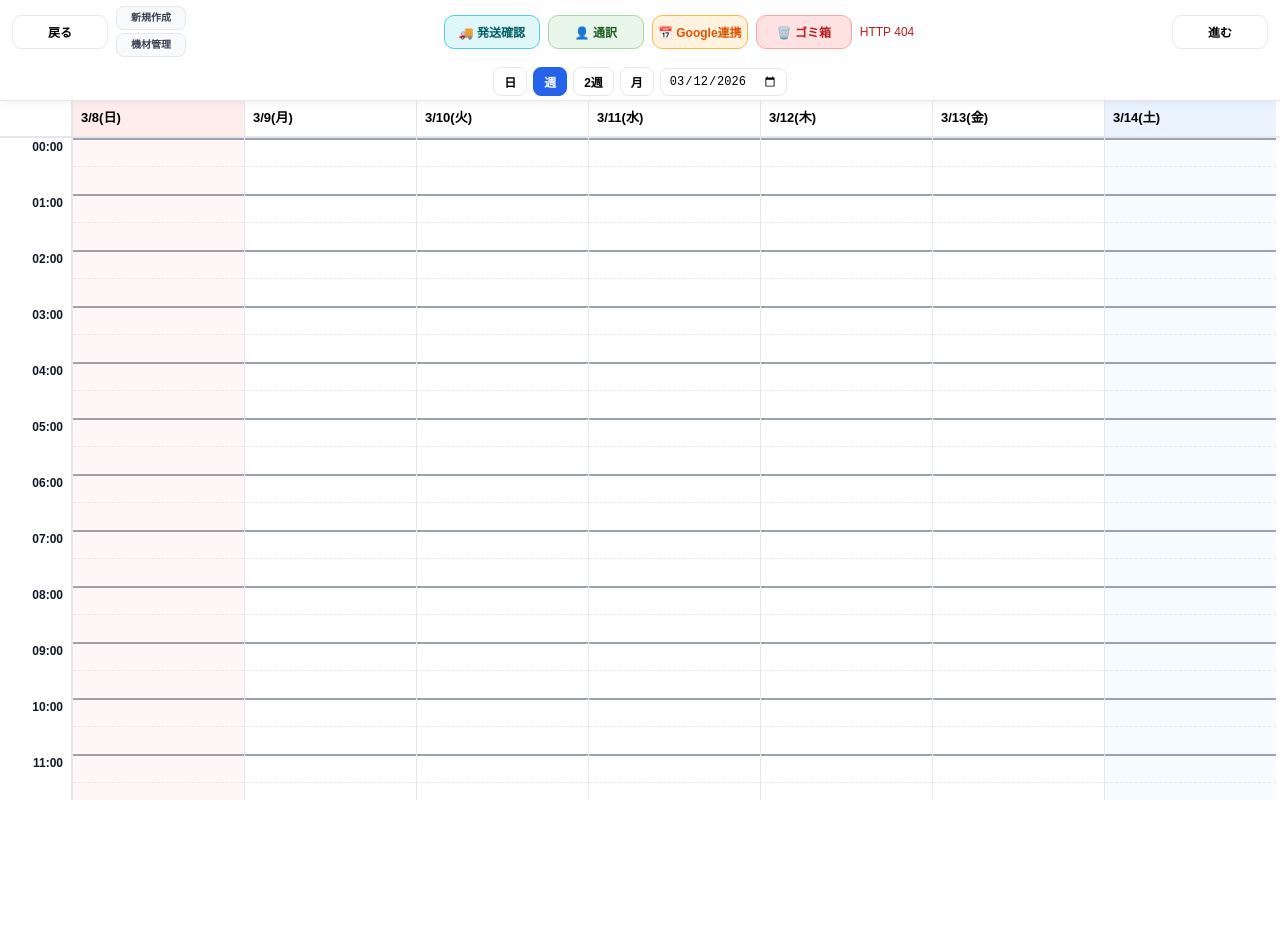
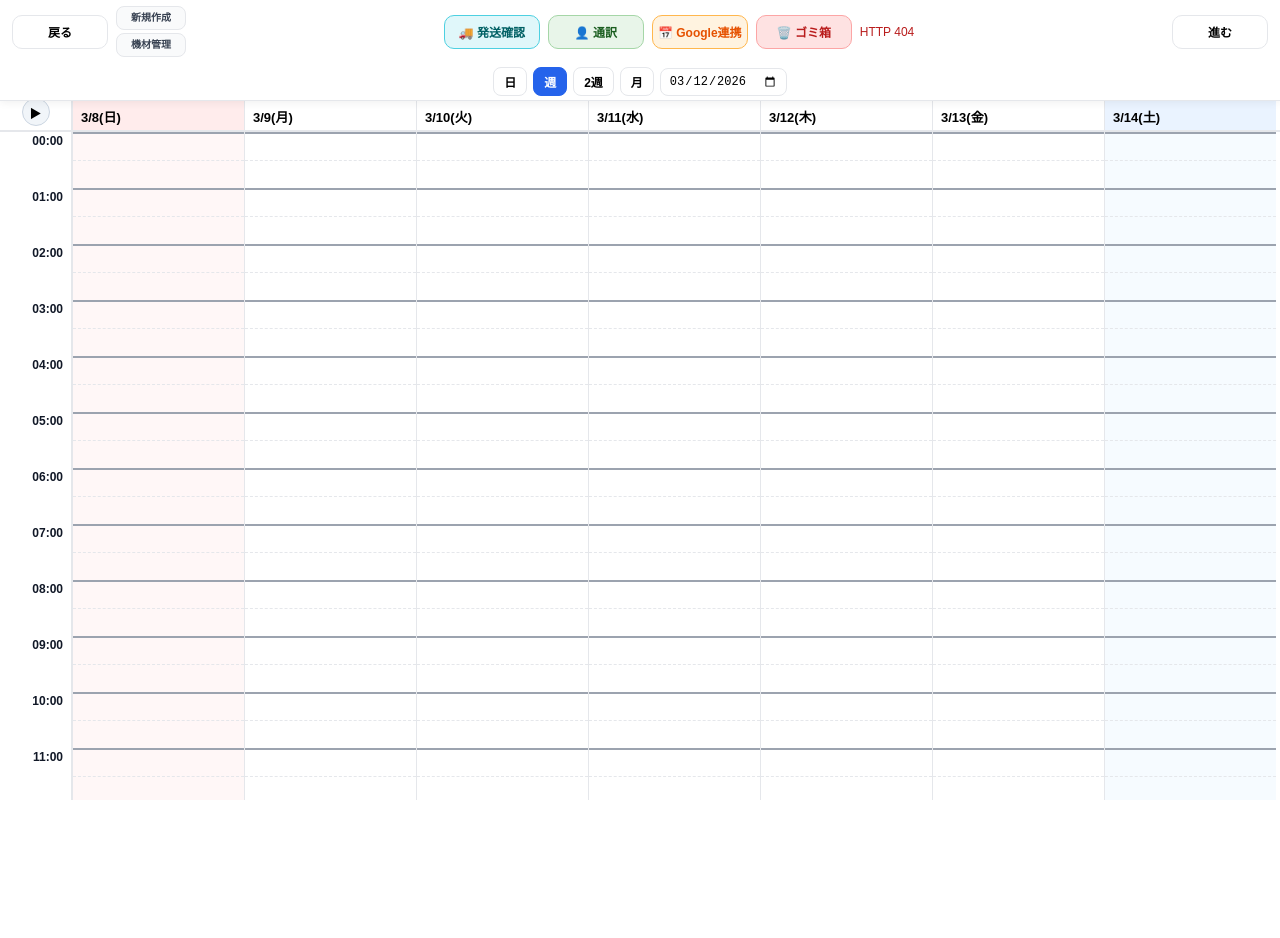
Before and after one commit to Teru-PC/warehouse-app, a website: page public/calendar.html in a window 1280 px wide. Drawn offline with Linux system fonts and the light colour scheme; no server answers; sample sign-in values are in the browser's storage.

Commit message:
feat: 時間未定エリアの折りたたみ機能を追加

```diff
--- a/public/calendar.html
+++ b/public/calendar.html
@@ -78,6 +78,33 @@
     #dateHeaderCorner {
       flex-shrink: 0; background: #fff;
       border-right: 1px solid #e5e7eb;
+      position: relative;
+    }
+    /* 折りたたみトグルボタン */
+    #alldayToggleBtn {
+      position: absolute; bottom: 4px; left: 50%;
+      transform: translateX(-50%);
+      width: 28px; height: 28px;
+      background: #f1f5f9; border: 1px solid #cbd5e1;
+      border-radius: 50%; cursor: pointer;
+      font-size: 12px; display: flex;
+      align-items: center; justify-content: center;
+      z-index: 10; transition: background 0.2s;
+      user-select: none;
+    }
+    #alldayToggleBtn:hover { background: #e2e8f0; }
+    /* 折りたたみ状態 */
+    #dateHeaderBar.allday-collapsed .cal-ship-btn-area {
+      overflow: hidden;
+      min-height: 0 !important;
+      height: 0 !important;
+      padding: 0 !important;
+    }
+    #dateHeaderBar.allday-collapsed .cal-allday-item {
+      display: none;
+    }
+    #dateHeaderBar.allday-collapsed .cal-day-head {
+      padding-bottom: 4px;
     }
     #dateHeaderScroll { flex: 1; overflow: hidden; }
     #daysHeader { display: grid; grid-auto-flow: column; }
@@ -89,6 +116,7 @@
     .cal-day-head.is-sun { background: #ffecec; }
     .cal-ship-btn-area {
       display: flex; flex-direction: column; gap: 2px; padding: 2px 4px;
+      transition: height 0.2s, min-height 0.2s;
     }
     .cal-ship-btn {
       display: block; width: 100%;
@@ -194,7 +222,9 @@
   </div>
 
   <div id="dateHeaderBar">
-    <div id="dateHeaderCorner"></div>
+    <div id="dateHeaderCorner">
+      <button id="alldayToggleBtn" title="時間未定エリアを開閉">▶</button>
+    </div>
     <div id="dateHeaderScroll">
       <div id="daysHeader"></div>
     </div>
@@ -209,6 +239,26 @@
 
   <script src="/js/auth.js"></script>
   <script src="/js/calendar.js"></script>
+  <script>
+    // 時間未定エリア 折りたたみ機能
+    (function() {
+      const bar = document.getElementById('dateHeaderBar');
+      const btn = document.getElementById('alldayToggleBtn');
+      // 最初は閉じた状態
+      bar.classList.add('allday-collapsed');
+      btn.textContent = '▶';
+
+      btn.addEventListener('click', function(e) {
+        e.stopPropagation();
+        const isCollapsed = bar.classList.toggle('allday-collapsed');
+        btn.textContent = isCollapsed ? '▶' : '▼';
+        // レイアウト再計算
+        setTimeout(function() {
+          window.dispatchEvent(new Event('resize'));
+        }, 220);
+      });
+    })();
+  </script>
   <script>
     const user = window.authUtils ? window.authUtils.getUser() : null;
 
```
